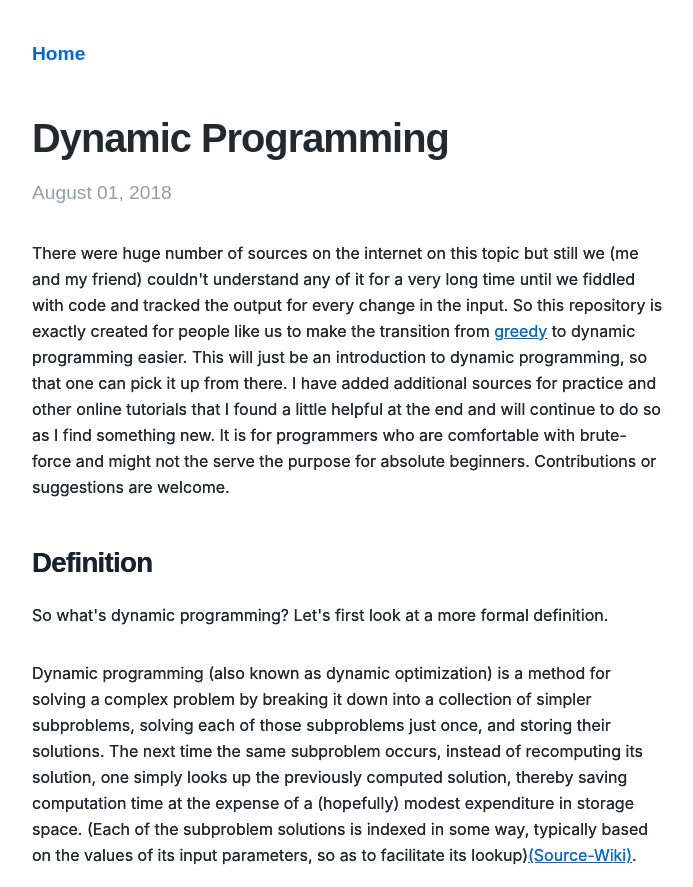
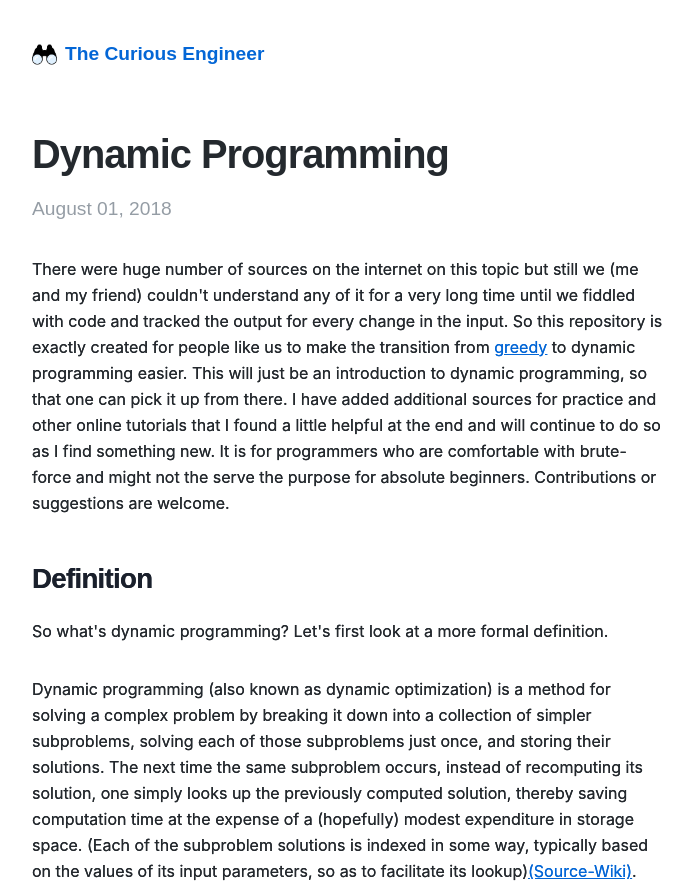
Before and after one commit to nobodyme/blog, a Gatsby site: page /dynamic-programming/ in a window 1280 px wide. Shown: the top 887 px of the page, without its empty margins (292-985 px from the left). Built offline with nearby package versions, Linux system fonts and the light colour scheme; Gatsby itself is replaced by a stand-in of ours; some packages are replaced by stand-ins of ours.

Commit message:
added title in detail page too and added meta info for site

```diff
--- a/gatsby-config.js
+++ b/gatsby-config.js
@@ -1,13 +1,16 @@
 module.exports = {
   pathPrefix: `/blog`,
   siteMetadata: {
-    title: `Home`,
+    title: `The Curious Engineer`,
     author: {
       name: `Naveen`,
       summary: `I experiement and break things.`,
     },
-    description: `Personal blog documenting the learnings`,
+    description: `The Curious Engineer - documenting the learnings`,
     siteUrl: `https://nobodyme.github.io/blog/`,
+    social: {
+      twitter: `_nobodyme_`
+    }
   },
   plugins: [
     {
--- a/src/components/layout.js
+++ b/src/components/layout.js
@@ -1,5 +1,6 @@
 import * as React from "react"
 import { Link } from "gatsby"
+import Title from './title';
 
 const Layout = ({ location, title, children }) => {
   const rootPath = `${__PATH_PREFIX__}/`
@@ -9,7 +10,7 @@ const Layout = ({ location, title, children }) => {
   if (!isRootPath) {
     header = (
       <Link className="header-link-home" to="/">
-        {title}
+        <Title size="small"></Title>
       </Link>
     )
   }
--- a/src/components/title.js
+++ b/src/components/title.js
@@ -1,7 +1,25 @@
 import React from 'react'
 import { StaticImage } from "gatsby-plugin-image"
 
-const Title = () => {
+const Title = ({ size }) => {
+  console.log('size', size);
+  if (size === "small") {
+    return (
+      <div className="title-small">
+        <StaticImage
+          className="title-icon-small"
+          layout="constrained"
+          formats={["AUTO", "WEBP", "AVIF"]}
+          src="../images/binoculars-40.png"
+          width={25}
+          height={25}
+          quality={95}
+          alt="logo"
+        />
+        <div>The Curious Engineer</div>
+      </div>
+    )
+  } else {
     return (
       <div className="title">
         <StaticImage
@@ -12,11 +30,12 @@ const Title = () => {
           width={50}
           height={50}
           quality={95}
-        alt="Profile picture"
+          alt="logo"
         />
         <h2>The Curious Engineer</h2>
       </div>
     )
   }
+}
 
 export default Title
--- a/src/style.css
+++ b/src/style.css
@@ -257,9 +257,19 @@ a:focus {
 .title-icon {
   margin-right: var(--spacing-4);
   margin-bottom: var(--spacing-0);
-  min-width: 50px;
   position: relative;
   top: 10px;
+}
+
+.title-small {
+  display: flex;
+  align-items: center;
+  margin-bottom: var(--spacing-16);
+}
+
+.title-icon-small {
+  margin-right: var(--spacing-2);
+  margin-bottom: var(--spacing-0);
 }
 
 .blog-post header h1 {
```
Also changed, not shown: src/images/binoculars-40.png (added). Lines whose indentation alone changed are shown as unchanged.
